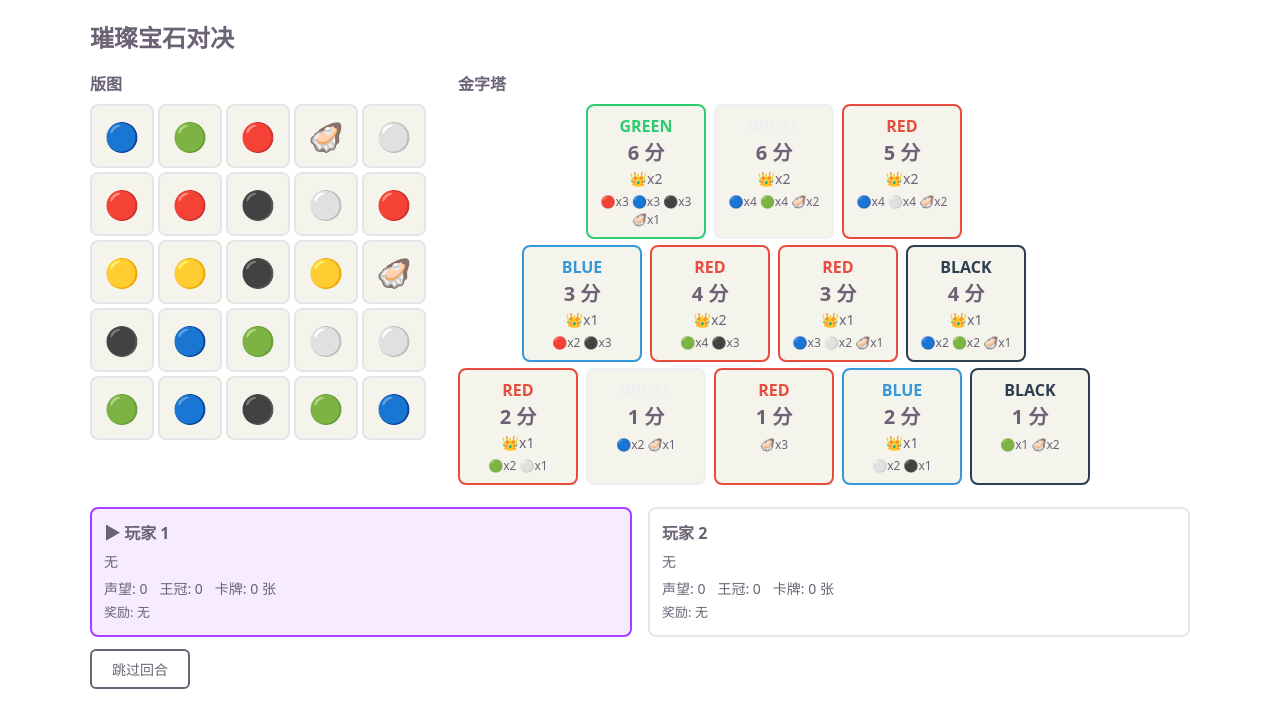
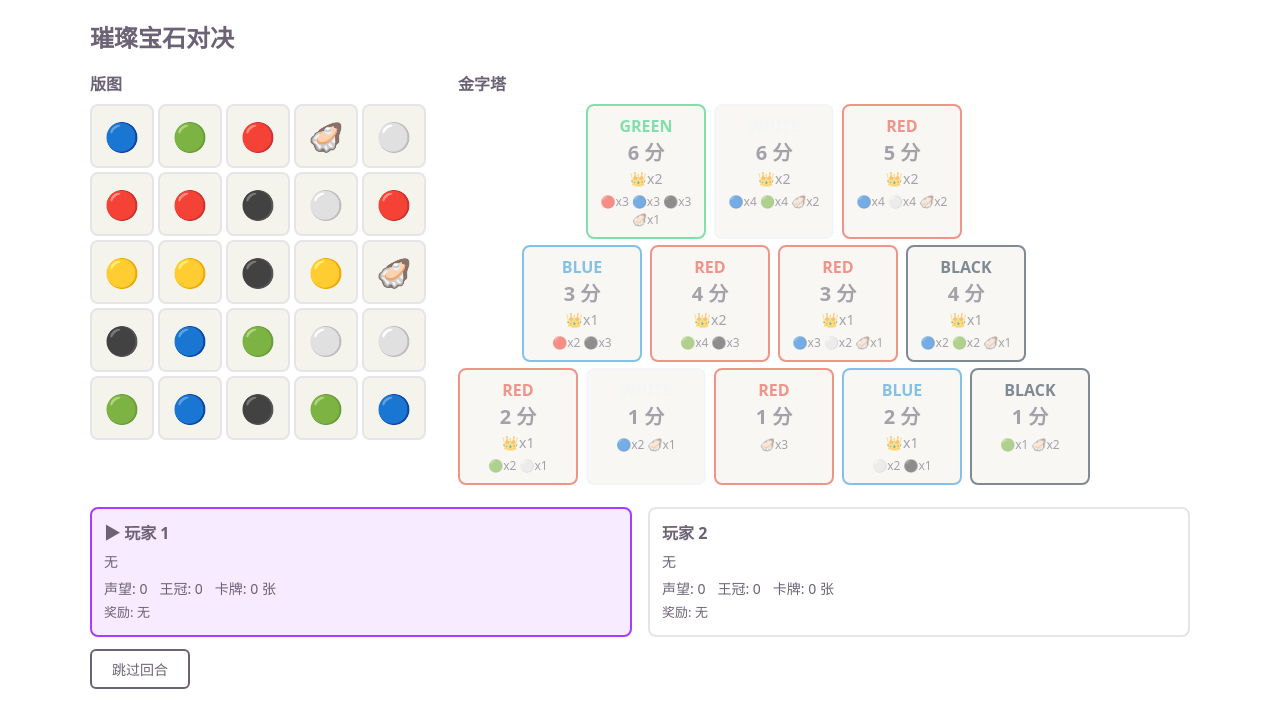
Before and after one commit to hong-kailin/FullStack-BoardGame-Project, a React (Vite) app: page / in a window 1280 px wide. Shown: the top 728 px of the page. Built offline with nearby package versions, Linux system fonts and the light colour scheme.

Commit message:
feat: lesson 46 - highlight affordable cards
- Add canAffordCard prop to Pyramid component
- Highlight buyable cards with green glow, dim unaffordable ones
- Compute affordability based on current player's tokens and bonuses
- Add lesson 46 documentation

```diff
--- a/src/App.css
+++ b/src/App.css
@@ -141,6 +141,14 @@
   box-shadow: rgba(0, 0, 0, 0.1) 0 4px 8px;
 }
 
+.pyramid-card.affordable {
+  box-shadow: 0 0 6px rgba(46, 204, 113, 0.4);
+}
+
+.pyramid-card.unaffordable {
+  opacity: 0.6;
+}
+
 .card-gem {
   font-weight: bold;
   font-size: 16px;
--- a/src/App.tsx
+++ b/src/App.tsx
@@ -4,6 +4,7 @@ import Pyramid from "./components/Pyramid";
 import PlayerInfo from "./components/PlayerInfo";
 import { createInitialState, handleTakeTokens, handleBuyCard, handlePass } from "./game/gameState";
 import { validateCellSelection } from "./game/board";
+import { getPlayerBonuses, getActualCost, canAfford } from "./game/purchase";
 import "./App.css";
 
 export default function App() {
@@ -53,6 +54,20 @@ export default function App() {
     setSelectedCells([]);
   };
 
+  const player = state.players[state.currentPlayerIndex];
+  const bonuses = getPlayerBonuses(player);
+
+  const canAffordCard = (cardId: number) => {
+    for (const level of state.pyramid) {
+      const card = level.find(c => c.id === cardId);
+      if (card) {
+        const actualCost = getActualCost(card, bonuses);
+        return canAfford(player, actualCost);
+      }
+    }
+    return false;
+  };
+
   return (
     <div className="app">
       <h1>璀璨宝石对决</h1>
@@ -71,7 +86,7 @@ export default function App() {
             </button>
           )}
         </div>
-        <Pyramid pyramid={state.pyramid} onBuyCard={handleBuy} />
+        <Pyramid pyramid={state.pyramid} onBuyCard={handleBuy} canAffordCard={canAffordCard} />
       </div>
       <div className="players">
         <PlayerInfo player={state.players[0]} isCurrentPlayer={state.currentPlayerIndex === 0} />
--- a/src/components/Pyramid.tsx
+++ b/src/components/Pyramid.tsx
@@ -3,6 +3,7 @@ import type { Card } from "../game/types";
 interface PyramidProps {
   pyramid: Card[][];
   onBuyCard: (cardId: number) => void;
+  canAffordCard: (cardId: number) => boolean;
 }
 
 const GEM_COLORS: Record<string, string> = {
@@ -23,7 +24,7 @@ function formatCost(cost: Card["cost"]): string {
     .join(" ");
 }
 
-export default function Pyramid({ pyramid, onBuyCard }: PyramidProps) {
+export default function Pyramid({ pyramid, onBuyCard, canAffordCard }: PyramidProps) {
   const reversed = [...pyramid].reverse();
 
   return (
@@ -32,10 +33,12 @@ export default function Pyramid({ pyramid, onBuyCard }: PyramidProps) {
       {reversed.map((levelCards, i) => (
         <div key={i} className="pyramid-level">
           <div className="pyramid-cards">
-            {levelCards.map((card) => (
+            {levelCards.map((card) => {
+              const affordable = canAffordCard(card.id);
+              return (
               <div
                 key={card.id}
-                className="pyramid-card"
+                className={`pyramid-card ${affordable ? "affordable" : "unaffordable"}`}
                 style={{ borderColor: GEM_COLORS[card.gem] || "#999" }}
                 onClick={() => onBuyCard(card.id)}
               >
@@ -46,7 +49,8 @@ export default function Pyramid({ pyramid, onBuyCard }: PyramidProps) {
                 {card.crowns > 0 && <div className="card-crowns">👑x{card.crowns}</div>}
                 <div className="card-cost">{formatCost(card.cost)}</div>
               </div>
-            ))}
+              );
+            })}
           </div>
         </div>
       ))}
```
Also changed, not shown: 1 other file (tests, documents, lock files or other folders).
